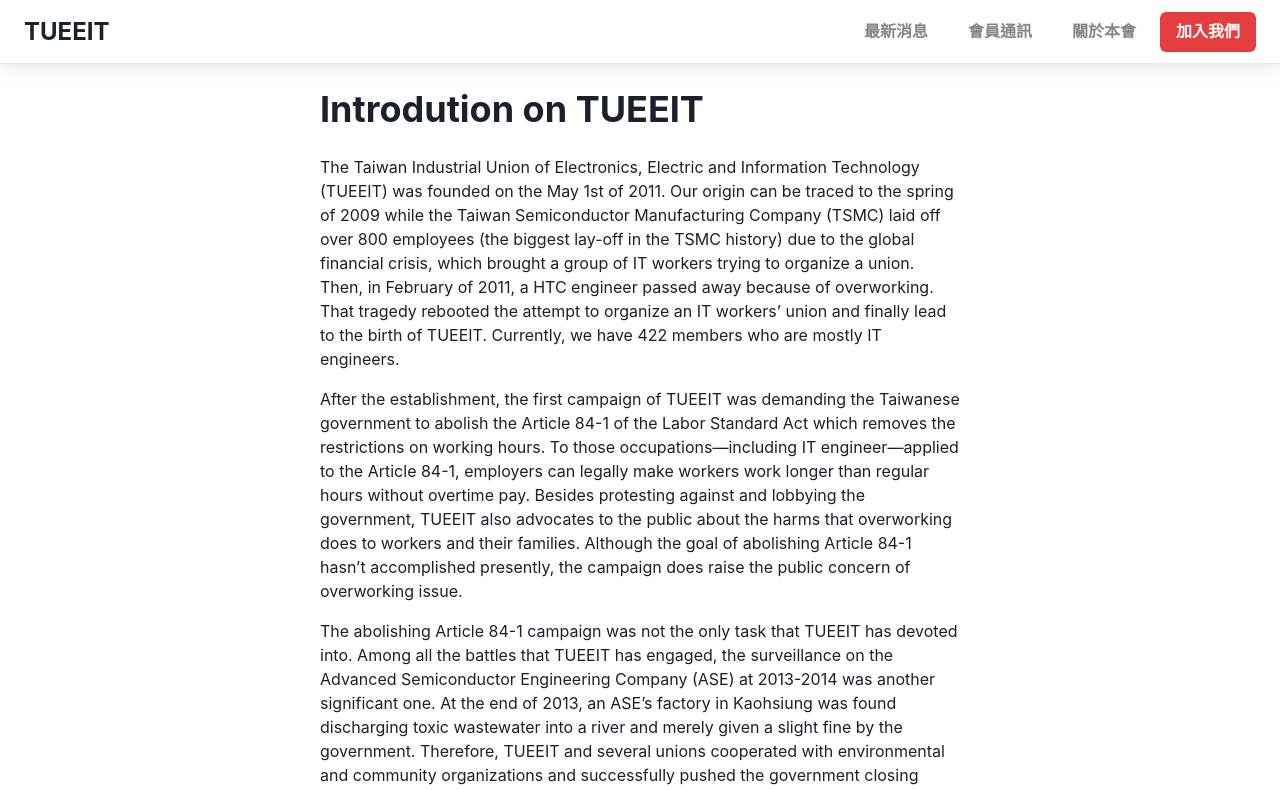
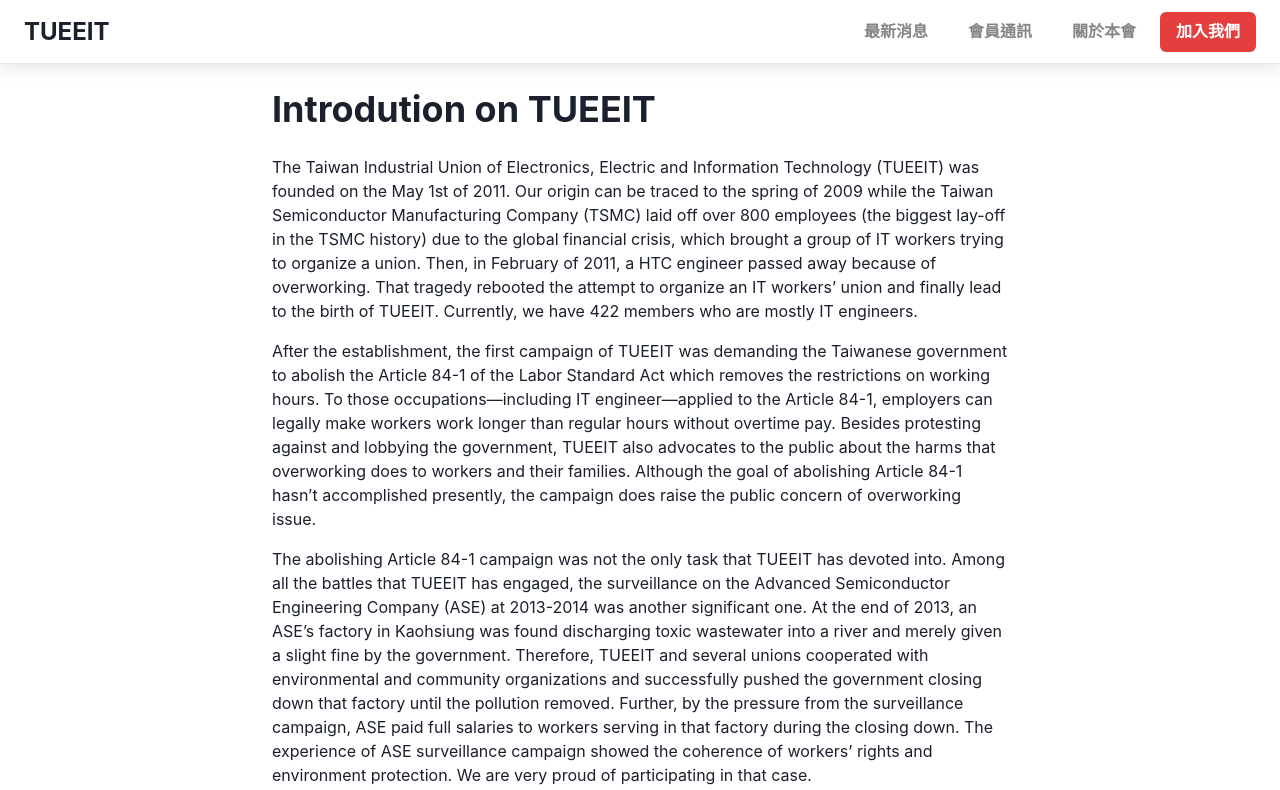
Before and after one commit to tueeit/tueeit.github.io, a Next.js app: page / in a window 1280 px wide. Shown: the top 790 px of the page. Built offline with nearby package versions, Linux system fonts and the light colour scheme.

Commit message:
fix: Adjust layout container

```diff
--- a/src/layout/common/index.jsx
+++ b/src/layout/common/index.jsx
@@ -7,7 +7,7 @@ const CommonLayout = ({ children }) => {
   return (
     <Provider>
       <Navigation />
-      <Container maxW="2xl" paddingTop="64px" minHeight="calc(100vh - 120px)" as="main">
+      <Container maxW="3xl" paddingY="64px" minHeight="calc(100vh - 120px)" as="main">
         {children}
       </Container>
       <Footer />
```
